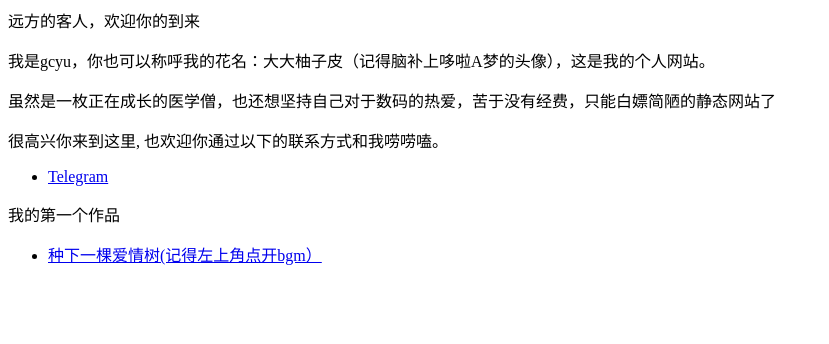
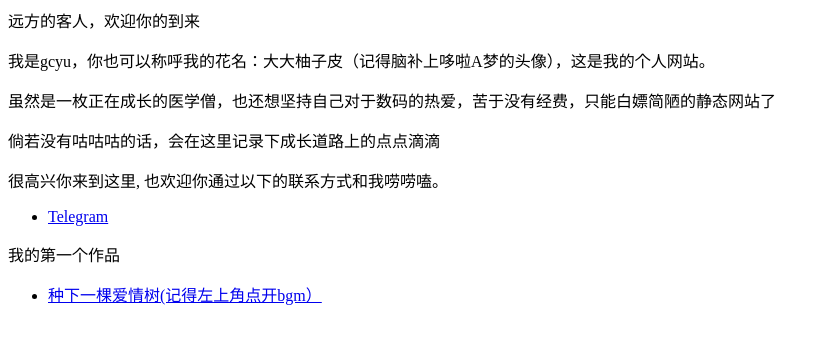
Before and after one commit to yguanc/yguanc.github.io, a plain HTML site: page index.html in a window 1280 px wide. Shown: the whole page, without its empty margins (0-829 px from the left). Drawn offline with Linux system fonts and the light colour scheme.

Commit message:
Update index.html

```diff
--- a/index.html
+++ b/index.html
@@ -1,6 +1,7 @@
 <p>远方的客人，欢迎你的到来</p>
 <p>我是gcyu，你也可以称呼我的花名：大大柚子皮（记得脑补上哆啦A梦的头像），这是我的个人网站。 </p>
 <p>虽然是一枚正在成长的医学僧，也还想坚持自己对于数码的热爱，苦于没有经费，只能白嫖简陋的静态网站了</p>
+<p>倘若没有咕咕咕的话，会在这里记录下成长道路上的点点滴滴</p>
 <p>很高兴你来到这里, 也欢迎你通过以下的联系方式和我唠唠嗑。</p>
 
 <ul>
```
